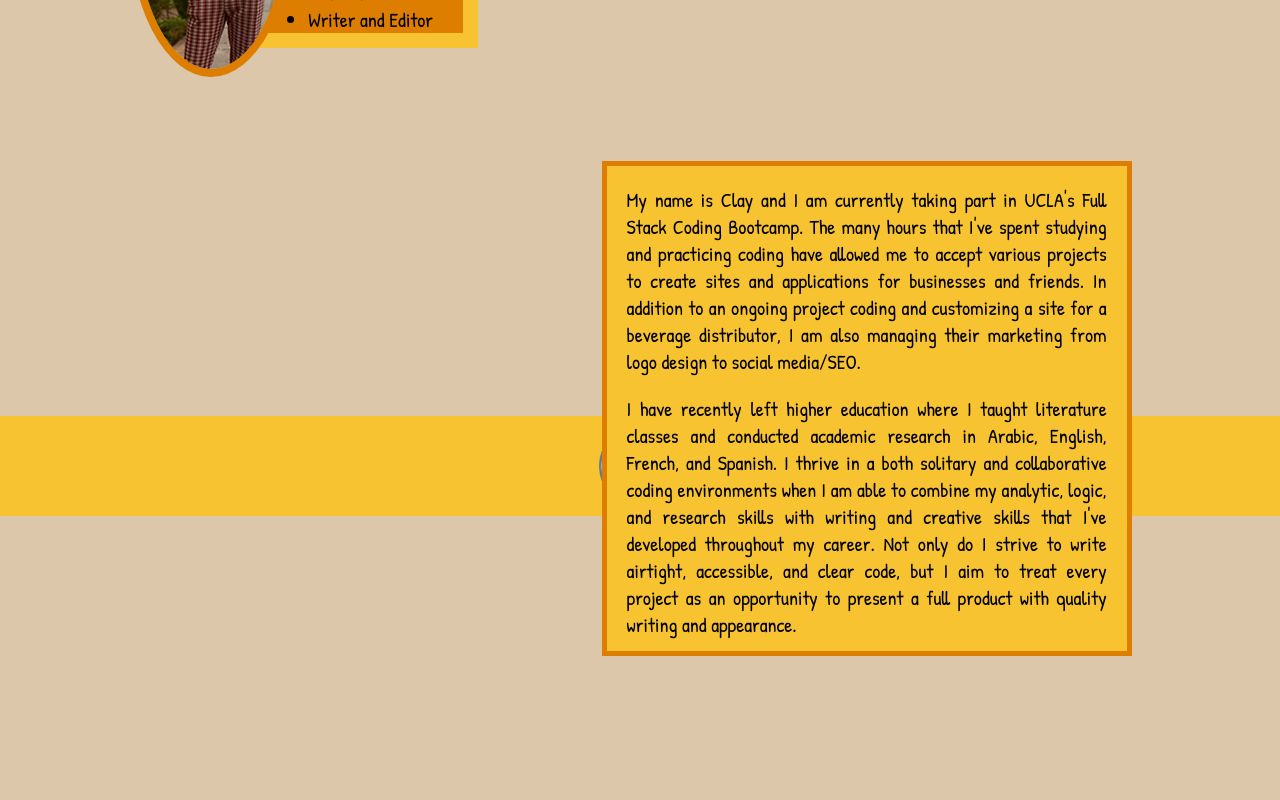
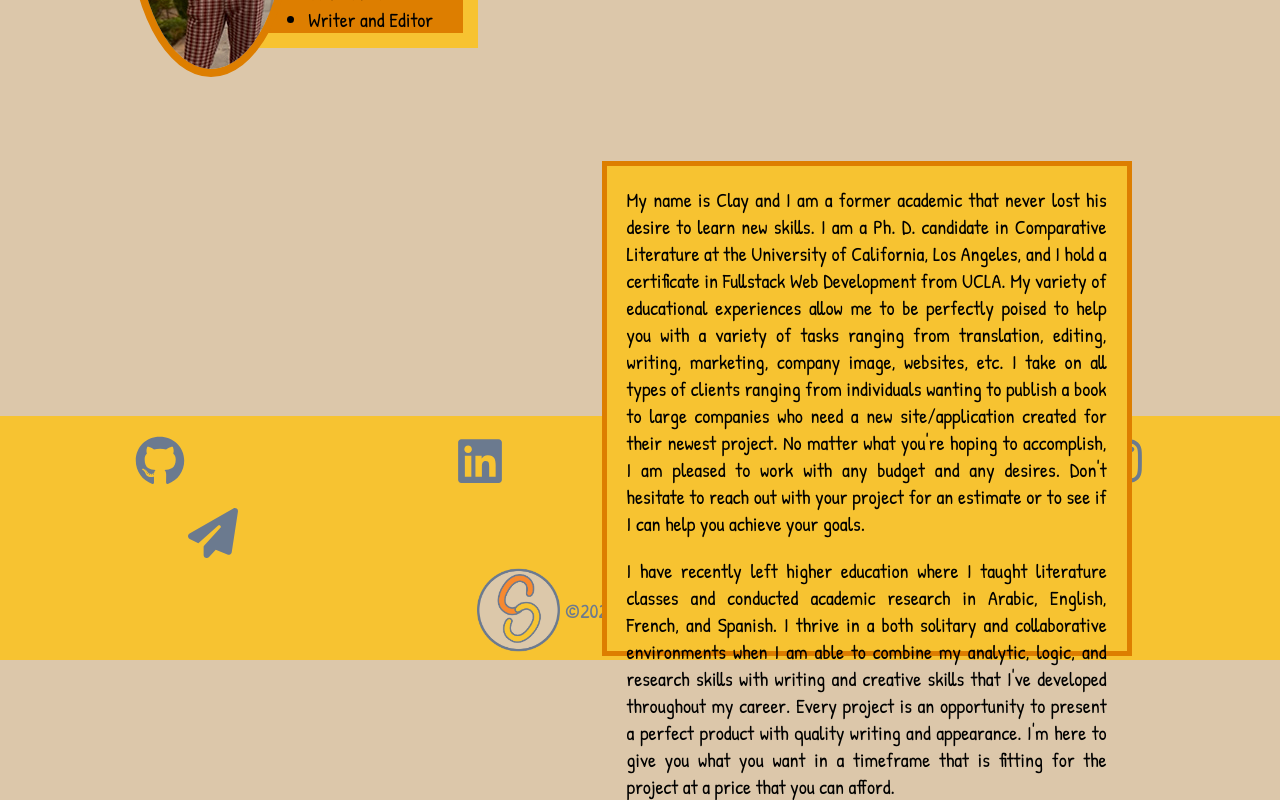
Before and after one commit to cmckee120993/clays-creative-solutions, a React (Create React App) app: page /about in a window 1280 px wide. Shown: the part 379-1179 px from the top of the page. Before the commit the page ends 1035 px from the top, so only its background shows below. Built offline with nearby package versions, Linux system fonts and the light colour scheme.

Commit message:
styling and footer

```diff
--- a/package.json
+++ b/package.json
@@ -4,6 +4,10 @@
   "private": true,
   "dependencies": {
     "@formspree/react": "^2.4.1",
+    "@fortawesome/fontawesome-svg-core": "^6.3.0",
+    "@fortawesome/free-brands-svg-icons": "^6.3.0",
+    "@fortawesome/free-solid-svg-icons": "^6.3.0",
+    "@fortawesome/react-fontawesome": "^0.2.0",
     "@testing-library/jest-dom": "^5.16.5",
     "@testing-library/react": "^13.4.0",
     "@testing-library/user-event": "^13.5.0",
--- a/src/App.css
+++ b/src/App.css
@@ -22,11 +22,11 @@ font-family: 'Patrick Hand', cursive; */
 
 .internal-link {
   background: none;
-  color: var(--background)
+  color: var(--background);
+
 }
 
 .internal-link:hover {
-  background: var(--text);
-  color: var(--apricot);
+  color: white;
   padding: 5px;
 }
--- a/src/components/footer/index.js
+++ b/src/components/footer/index.js
@@ -1,17 +1,51 @@
 import React from 'react';
 import './style.css';
 import circleLogo from '../../images/clays-circle-logo.webp';
+import {FontAwesomeIcon} from '@fortawesome/react-fontawesome';
+import {faFacebook} from '@fortawesome/free-brands-svg-icons';
+import {faInstagram} from '@fortawesome/free-brands-svg-icons';
+import {faWhatsapp} from '@fortawesome/free-brands-svg-icons';
+import {faGithub} from '@fortawesome/free-brands-svg-icons';
+import {faLinkedin} from '@fortawesome/free-brands-svg-icons';
+import {faPaperPlane} from '@fortawesome/free-solid-svg-icons';
+import {faPhone} from '@fortawesome/free-solid-svg-icons';
 
 function Footer() {
     return (
-        <>
+        <footer className='footer'>
+            <div className="links">
+                <a href="https://github.com/cmckee120993" target='_blank' rel='noreferrer'>
+                    <FontAwesomeIcon alt='Clayton McKee Github' className='footer-icon' icon={faGithub} />
+                </a>
+                <a href="https://www.linkedin.com/in/clayton-mckee-ba992a123/" target='_blank' rel='noreferrer'>
+                    <FontAwesomeIcon alt='Clayton McKee LinkedIn' className='footer-icon' icon={faLinkedin} />
+                </a>
+                <a href="https://www.facebook.com/clayscreativesolutions" target='_blank' rel='noreferrer'>
+                    <FontAwesomeIcon alt='Clayton McKee Facebook' className='footer-icon' icon={faFacebook} />
+                </a>
+                <a href="https://www.instagram.com/clayscreativesolutions/" target='_blank' rel='noreferrer'>
+                    <FontAwesomeIcon alt='Clayton McKee Instagram' className='footer-icon' icon={faInstagram} />
+                </a>
+            </div>
+            <div className='contact'>
+                <a href= 'mailto:clayscreativesolutions@gmail.com' target='_blank' rel='noreferrer'>
+                    <FontAwesomeIcon alt='Clayton McKee Email' className='footer-icon' icon={faPaperPlane} />
+                </a>
+                <a href='https://wa.me/33769777978' target='_blank' rel='noreferrer'>
+                    <FontAwesomeIcon alt='Clayton McKee WhatsApp' className='footer-icon' icon={faWhatsapp}/>
+                </a>
+                <a href='tel:+33769777978' target='_blank' rel='noreferrer'>
+                    <FontAwesomeIcon alt='Clayton McKee Phone Number' className='footer-icon' icon={faPhone}/>
+                </a>
+            </div>
             <div className='creator-logo'>
                 <img
                     src={circleLogo}
                     alt="Clay's Creative Solutions Mini Logo"
                 />
+                <p className='copyright'>©2023 Clay's Creative Solutions</p>
             </div>
-        </>
+        </footer>
     )
 };
 
--- a/src/components/footer/style.css
+++ b/src/components/footer/style.css
@@ -1,7 +1,31 @@
+.creator-logo, .links, .contact, .links a, .contact a, .footer-icon, .copyright {
+    background: none;
+}
+footer {
+    background: var(--citrus);
+}
+
+.links, .contact {
+    display: flex;
+    align-items: center;
+    justify-content: space-around;
+    padding-top: 20px;
+}
+
+.footer-icon {
+    height: 50px;
+    width: 50px;
+    color: var(--text);
+}
+
+.footer-icon:hover {
+    color: white;
+}
+
 .creator-logo {
     display: flex;
     justify-content: center;
-    background: var(--citrus);
+    align-items: center;
     width: 100%;
 }
 
@@ -9,3 +33,10 @@
     height: 100px;
     background: none;
 }
+
+.copyright {
+    font-family: 'Patrick Hand', cursive;
+    color: var(--text);
+    font-size: 20px;
+    margin-left: 5px;
+}
--- a/src/components/header/index.js
+++ b/src/components/header/index.js
@@ -10,11 +10,13 @@ function Header() {
     return (
         <>
             {/* header image */}
+            <div className='banner-div'>
            <img
-            src={WebBanner}
+            src={Logo}
             alt="Clay's Creative Solutions Title Banner"
             className='web-banner'
             />
+            </div>
 
             {/* language options */}
             {/* <button>🇺🇸 EN</button>
--- a/src/components/header/style.css
+++ b/src/components/header/style.css
@@ -1,9 +1,17 @@
-.header-div, .header-logo {
+.header-div, .header-logo, .web-banner {
     background: none;
 }
+
+.banner-div {
+    background: var(--citrus);
+    display: flex;
+    justify-content: center;
+
+}
+
 .web-banner {
-    width: 100%;
-    height: 200px;
+    margin-top: 5px;
+    height: 150px;
 }
 
 .service-list, .service-list li {
@@ -15,9 +23,9 @@
     flex-wrap: wrap;
     list-style: none;
     justify-content: center;
-    position: relative;
-    top: -100px;
-    margin-bottom: -70px;
+    background: var(--citrus);
+    border-bottom: solid 5px var(--text);
+    border-bottom-left-radius: -50px
 }
 
 .service-list li {
--- a/src/site-pages/About.js
+++ b/src/site-pages/About.js
@@ -18,8 +18,20 @@ function About() {
                 </ul>
             </div>
             <div className="about-info">
-                <p>My name is Clay and I am currently taking part in UCLA's Full Stack Coding Bootcamp. The many hours that I've spent studying and practicing coding have allowed me to accept various projects to create sites and applications for businesses and friends. In addition to an ongoing project coding and customizing a site for a beverage distributor, I am also managing their marketing from logo design to social media/SEO.</p>
-                <p>I have recently left higher education where I taught literature classes and conducted academic research in Arabic, English, French, and Spanish. I thrive in a both solitary and collaborative coding environments when I am able to combine my analytic, logic, and research skills with writing and creative skills that I've developed throughout my career. Not only do I strive to write airtight, accessible, and clear code, but I aim to treat every project as an opportunity to present a full product with quality writing and appearance. </p>
+                <p>My name is Clay and I am a former academic that never lost his desire to learn new skills.
+                    I am a Ph. D. candidate in Comparative Literature at the University of California, Los Angeles,
+                    and I hold a certificate in Fullstack Web Development from UCLA. My variety of educational experiences
+                    allow me to be perfectly poised to help you with a variety of tasks ranging from translation, editing,
+                    writing, marketing, company image, websites, etc. I take on all types of clients ranging from individuals
+                    wanting to publish a book to large companies who need a new site/application created for their newest project.
+                    No matter what you're hoping to accomplish, I am pleased to work with any budget and any desires. Don't
+                    hesitate to reach out with your project for an estimate or to see if I can help you achieve your goals.</p>
+                <p>I have recently left higher education where I taught literature classes and conducted academic research in
+                    Arabic, English, French, and Spanish. I thrive in a both solitary and collaborative environments when I am
+                    able to combine my analytic, logic, and research skills with writing and creative skills that I've developed
+                    throughout my career. Every project is an opportunity to present a perfect product with quality
+                    writing and appearance. I'm here to give you what you want in a timeframe that is fitting for the project at a
+                    price that you can afford.</p>
             </div>
         </div>
     )
--- a/src/styles/contact.css
+++ b/src/styles/contact.css
@@ -33,9 +33,10 @@
 
 .contact-form button, .success-message button {
     background: var(--rusty);
-    border: 3px solid var(--citrus);
+    border: 3px solid var(--rusty);
     margin-bottom: 25px;
     box-shadow: 10px 10px 20px var(--text);
+    border-radius: 10px;
 }
 
 .success-message button {
@@ -49,13 +50,14 @@
 }
 
 .contact-form input, .contact-form textarea {
-    background: var(--rusty);
+    background: white;
     border: 3px solid var(--citrus);
     box-shadow: 10px 10px 20px var(--text);
     font-family: 'Patrick Hand', cursive;
     color: var(--text);
     font-size: 25px;
     -webkit-text-stroke: 1px;
+    border-radius: 10px;
 }
 
 .contact-form input {
--- a/src/styles/home.css
+++ b/src/styles/home.css
@@ -4,7 +4,6 @@
 
 .header-gif {
     width: 100%;
-    margin-top: -10px;
 }
 
 .content {
```
Also changed, not shown: 1 other file (tests, documents, lock files or other folders). Lines whose indentation alone changed are shown as unchanged.
